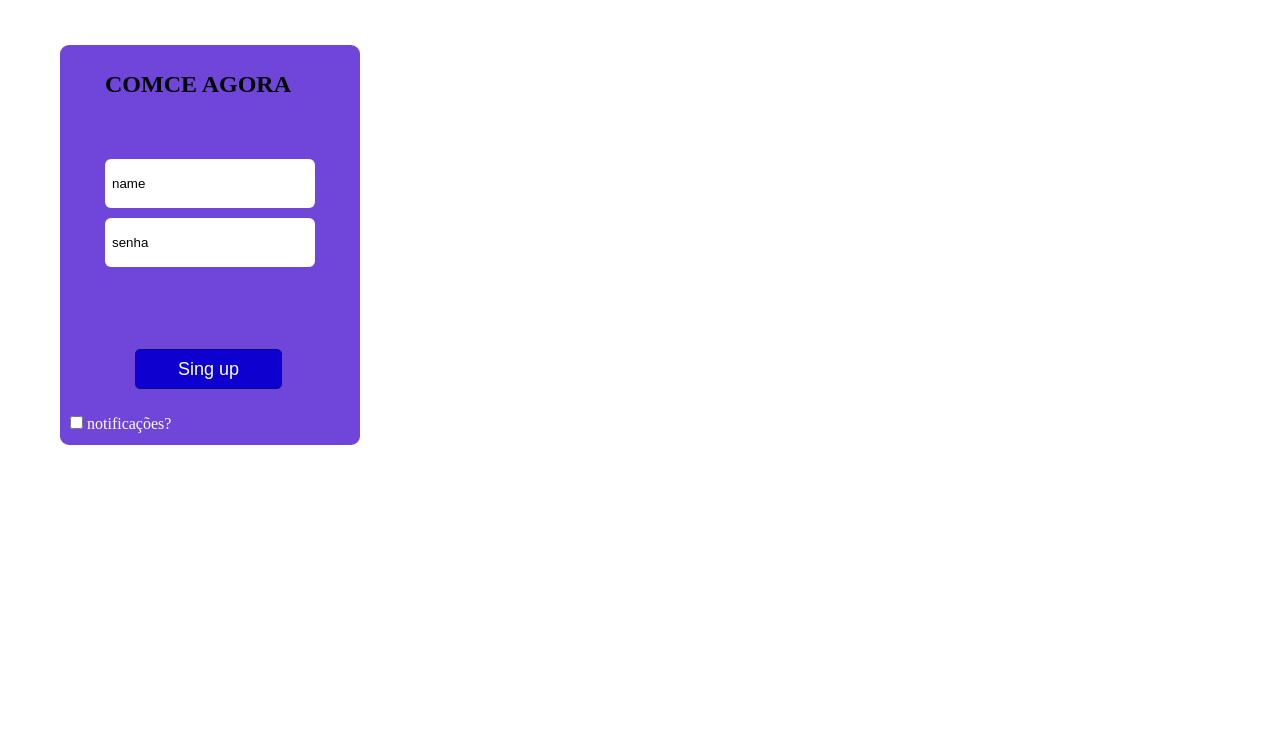
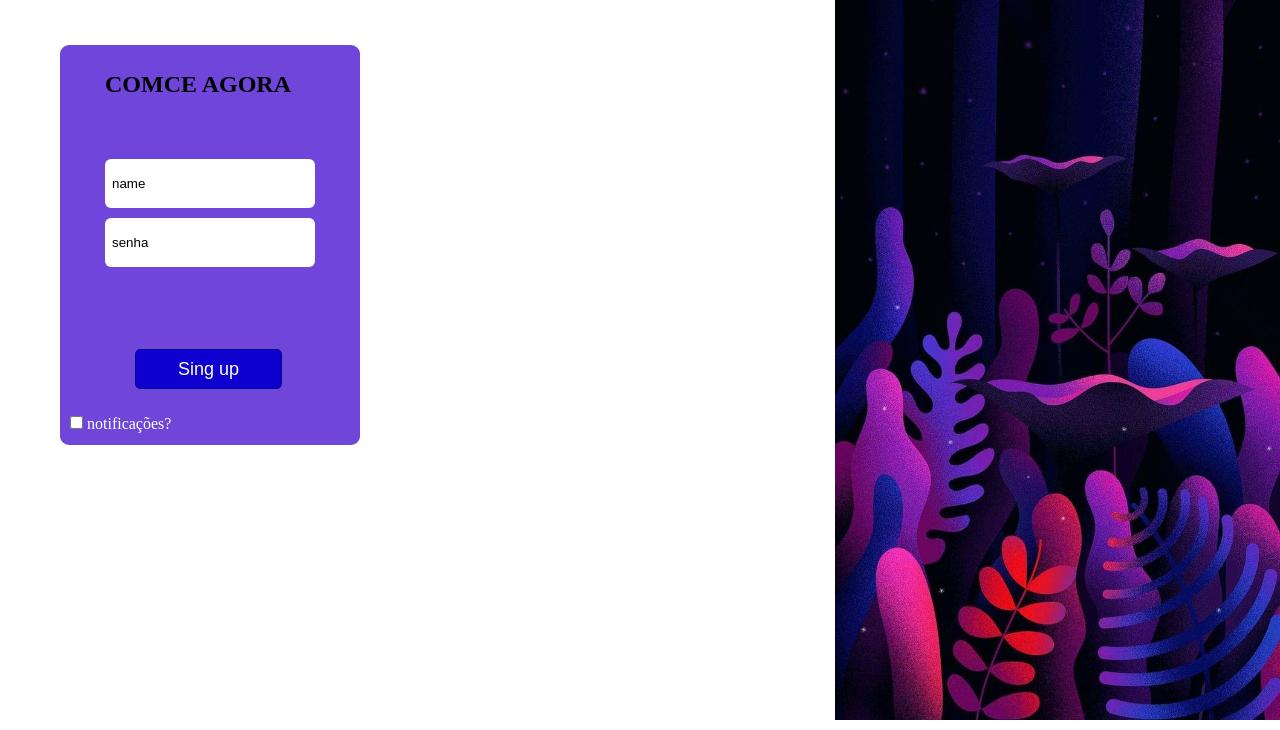
Before and after one commit to Vinni7684/crie-sua-conta, a plain HTML site: page index.html in a window 1280 px wide. Shown: the part 70-800 px from the top of the page. Drawn offline with Linux system fonts and the light colour scheme.

Commit message:
Update index.html

```diff
--- a/index.html
+++ b/index.html
@@ -14,7 +14,7 @@
 
     <main>
         <figure>
-         <img src="img/fundo2.jpg" alt="fundo">
+         <img src="fundo2.jpg" alt="fundo">
         </figure>
     </main>
 
```
